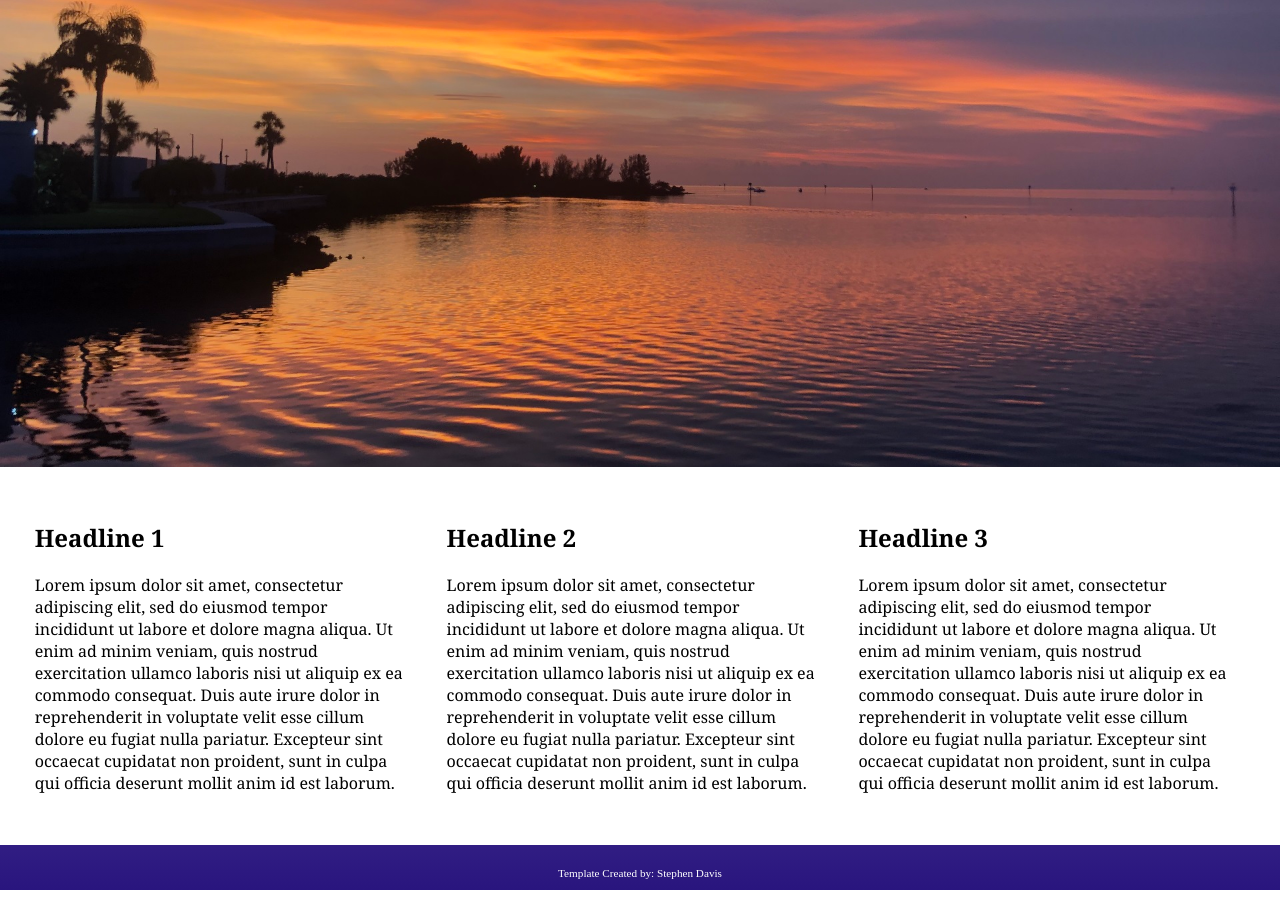
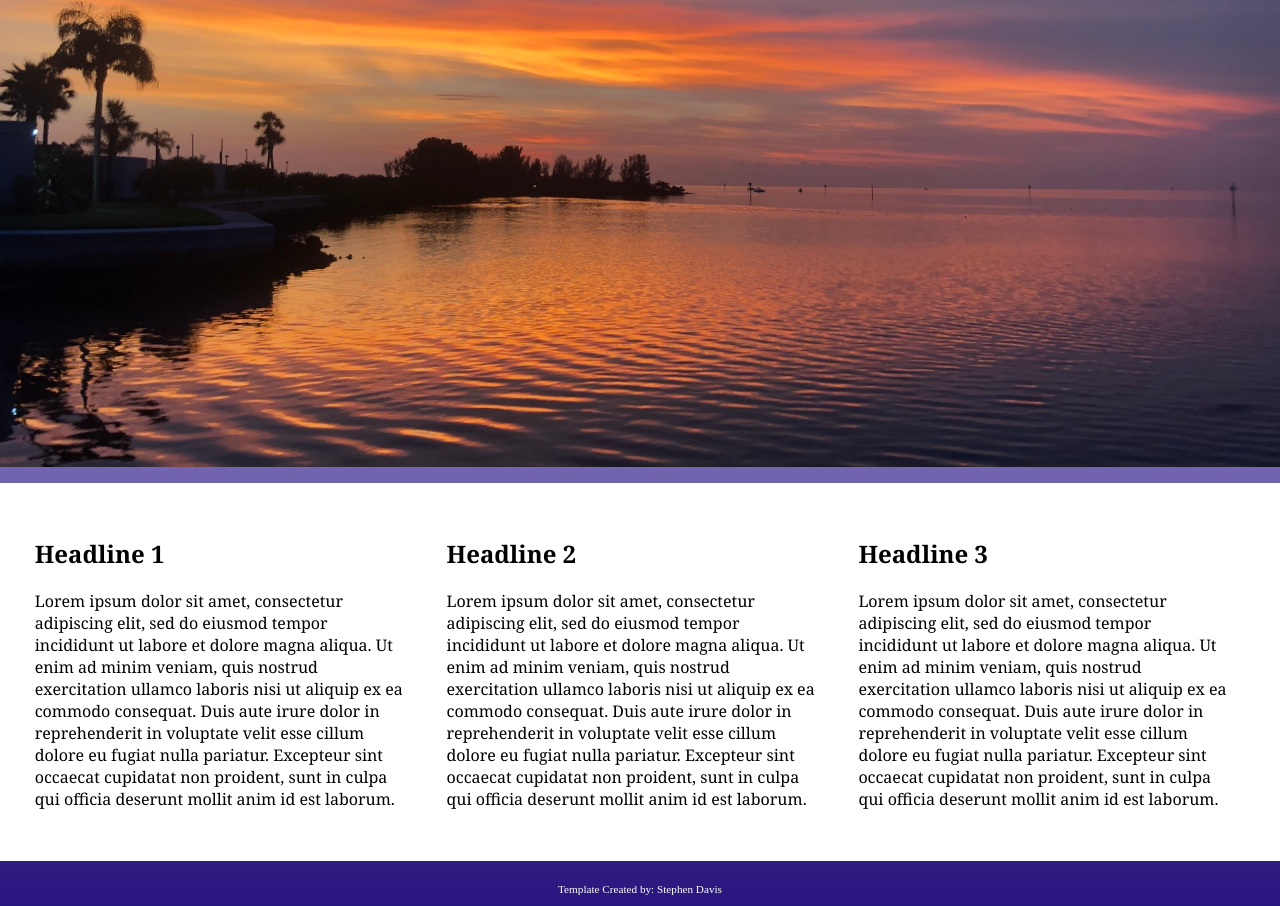
Before and after one commit to StephenADavis/Analyze-Apply-Extend-CH06, a plain HTML site: page analyze/analyze06.html in a window 1280 px wide. Shown: the part 217-1123 px from the top of the page. Drawn offline with Linux system fonts and the light colour scheme.

Commit message:
Update styles06.css
fixed main margin

```diff
--- a/analyze/css/styles06.css
+++ b/analyze/css/styles06.css
@@ -131,7 +131,7 @@ footer {
     /* Desktop Viewport: Style rules for the main content */
     main {
         border-style: none;
-        margin-bottom: 1em 0;
+        margin: 1em 0;
         overflow: auto;
     }
 
```
